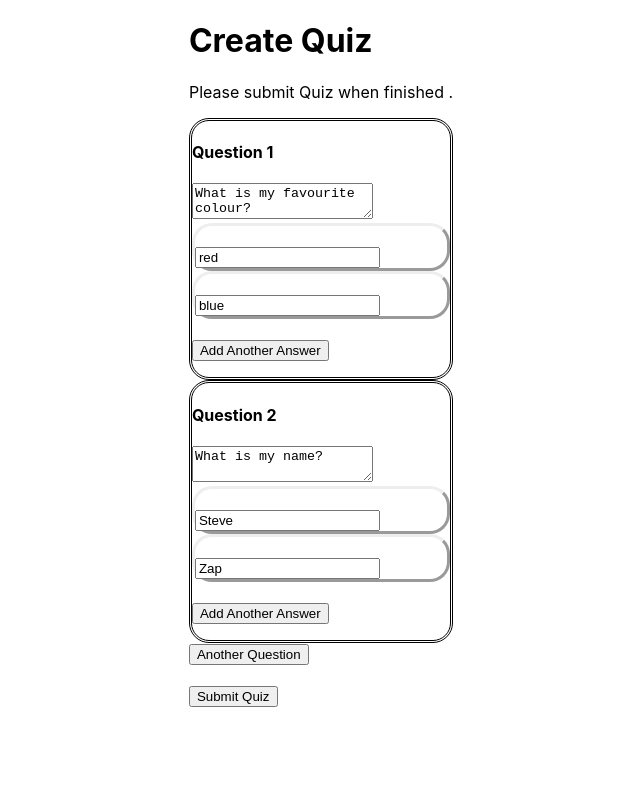
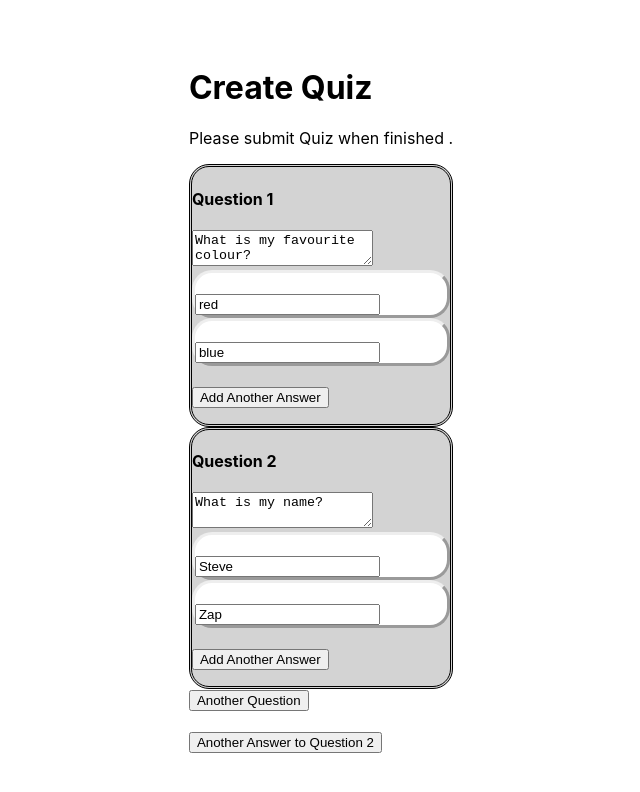
Before and after one commit to zgantche/quizling-fe, a React (Create React App) app: page / in a window 1280 px wide. Shown: the top 792 px of the page, without its empty margins (319-959 px from the left). Built offline with nearby package versions, Linux system fonts and the light colour scheme.

Commit message:
Renamed ListofQuestions.js and Testing Answer btn

```diff
--- a/src/CreateQuiz.js
+++ b/src/CreateQuiz.js
@@ -1,4 +1,4 @@
-import ListofQuestions from './components/ListofQuestions'
+import QuestionList from './components/QuestionList'
 import { useState } from 'react'
 
 function CreateQuiz() {
@@ -29,11 +29,11 @@ function CreateQuiz() {
         setQuestions([...questions, newQuestion])
     }
 
-    const addAnswer = (id) => {
+    const addAnswer = () => {
         let modifiedQuestions = questions;
         for (var i in modifiedQuestions) {
-            if (modifiedQuestions[i] === id) {
-                modifiedQuestions.answers.push('');
+            if (modifiedQuestions[i].id === 2) {
+                modifiedQuestions[i].answers.push('');
                 break;
             }
         }
@@ -45,19 +45,19 @@ function CreateQuiz() {
             style={{
                 display: "flex",
                 justifyContent: "center",
-                alignItems: "center"
+                alignItems: "center",
+                height: '100vh'
             }}>
             <header>
                 <h1>Create Quiz</h1>
                 <p>Please submit Quiz when finished                                 .</p>
-                <ListofQuestions
+                <QuestionList
                     questions={questions}
-                    anotherAnswer={addAnswer}
                 />
                 <button className='btn' onClick={addQuestion}> Another Question</button>
                 <br />
                 <br />
-                <button className='btn'>Submit Quiz</button>
+                <button className='btn' onClick={addAnswer}>Another Answer to Question 2</button>
             </header>
         </div>
     );
--- a/src/components/Answer.js
+++ b/src/components/Answer.js
@@ -6,7 +6,7 @@ const Answer = ({ answers }) => {
 
     return (
         <div className='answers'>
-            <div style={{ border: 'outset', borderRadius: '20px' }} >
+            <div style={{ border: 'outset', borderRadius: '20px', backgroundColor: 'white' }} >
                 <label>
                     <br />
                     <input type='text'
--- a/src/components/Question.js
+++ b/src/components/Question.js
@@ -8,7 +8,7 @@ const Question = ({ question }) => {
 
     return (
         <div className='question'>
-            <div style={{ border: 'double', borderRadius: '20px' }} >
+            <div style={{ border: 'double', borderRadius: '20px', backgroundColor: 'lightgrey'}} >
                 <label>
                     <h4>Question {question.id}</h4>
                     <textarea
```
Also changed, not shown: src/components/QuestionList.js (renamed from src/components/ListofQuestions.js).
